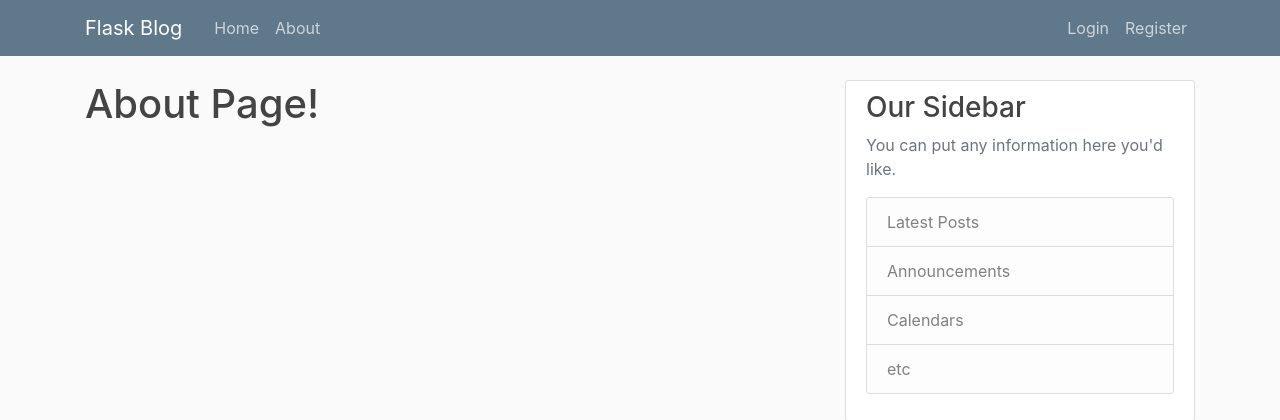
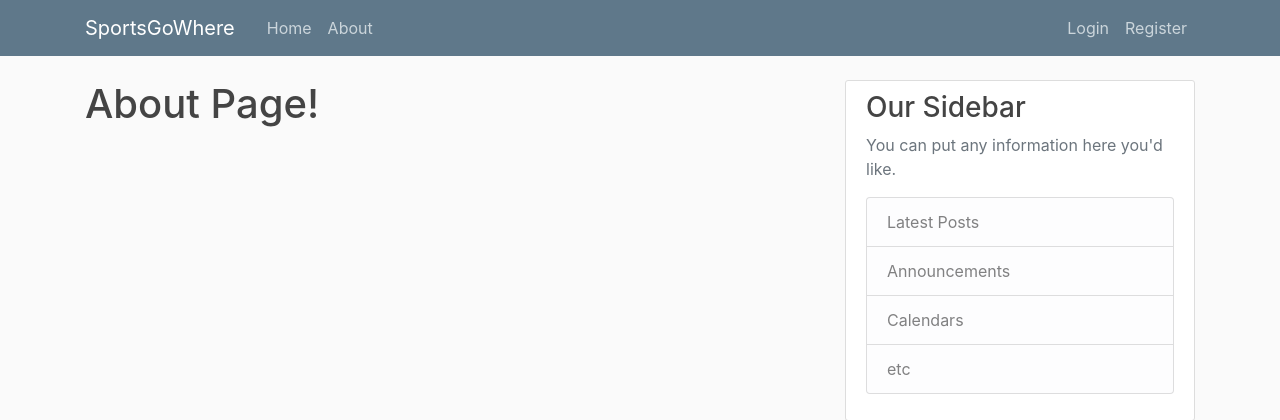
Before and after one commit to joeltancej/SportsGoWhere, a Flask app: page /about in a window 1280 px wide. Shown: the top 420 px of the page. Run offline with Flask 2, Linux system fonts and the light colour scheme.

Commit message:
Update layout.html

```diff
--- a/Flask_Learn/flaskblog/templates/layout.html
+++ b/Flask_Learn/flaskblog/templates/layout.html
@@ -10,16 +10,16 @@
 
      <link rel="stylesheet" type="text/css" href="{{ url_for('static', filename='main.css') }}">
     {% if title %}
-        <title>Flask Blog - {{ title }}</title>
+        <title>SportsGoWhere - {{ title }}</title>
     {% else %}
-        <title>Flask Blog</title>
+        <title>SportsGoWhere</title>
     {% endif %}
 </head>
 <body>
     <header class="site-header">
       <nav class="navbar navbar-expand-md navbar-dark bg-steel fixed-top">
         <div class="container">
-          <a class="navbar-brand mr-4" href="/">Flask Blog</a>
+          <a class="navbar-brand mr-4" href="/">SportsGoWhere</a>
           <button class="navbar-toggler" type="button" data-toggle="collapse" data-target="#navbarToggle" aria-controls="navbarToggle" aria-expanded="false" aria-label="Toggle navigation">
             <span class="navbar-toggler-icon"></span>
           </button>
```
